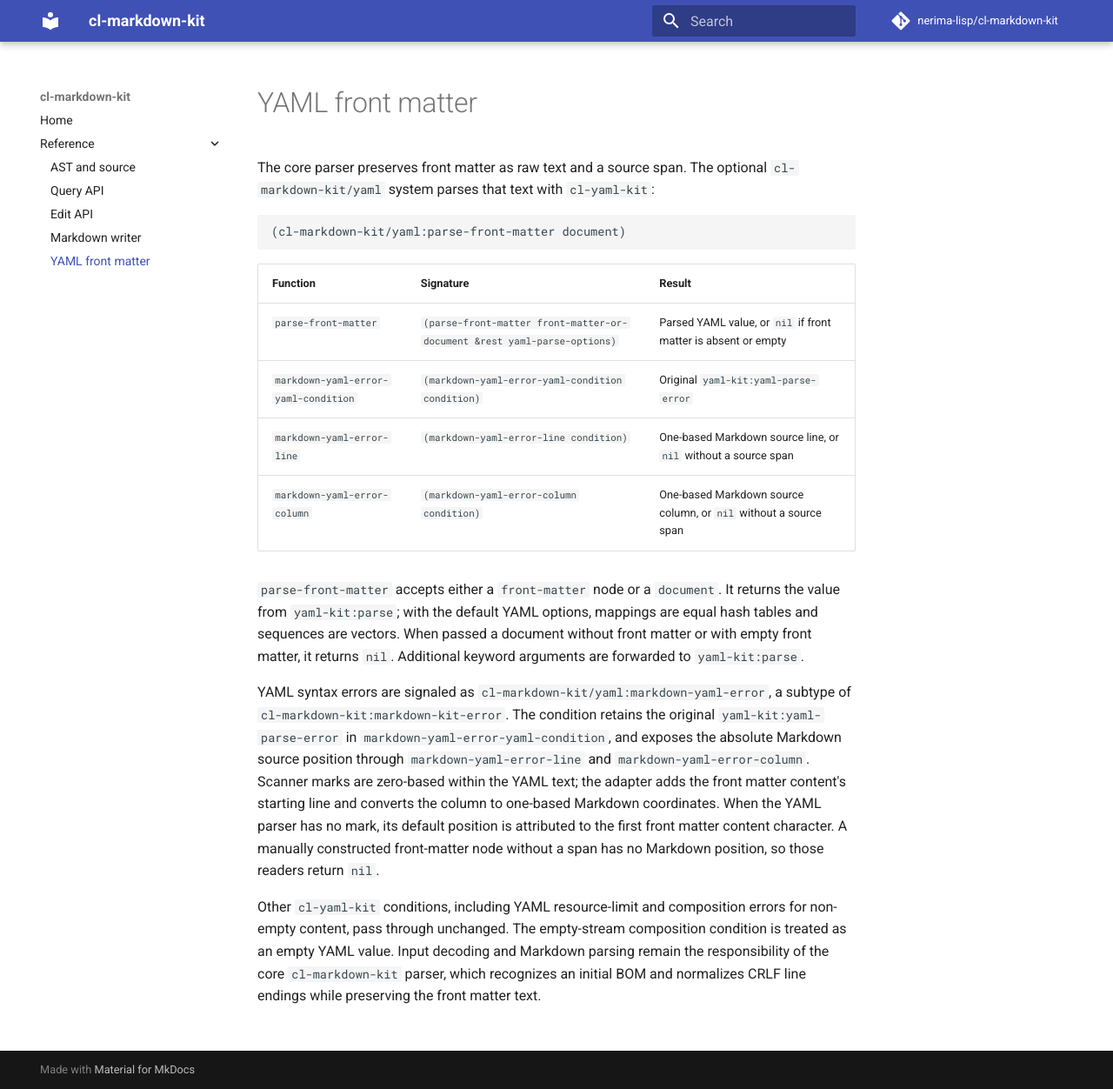
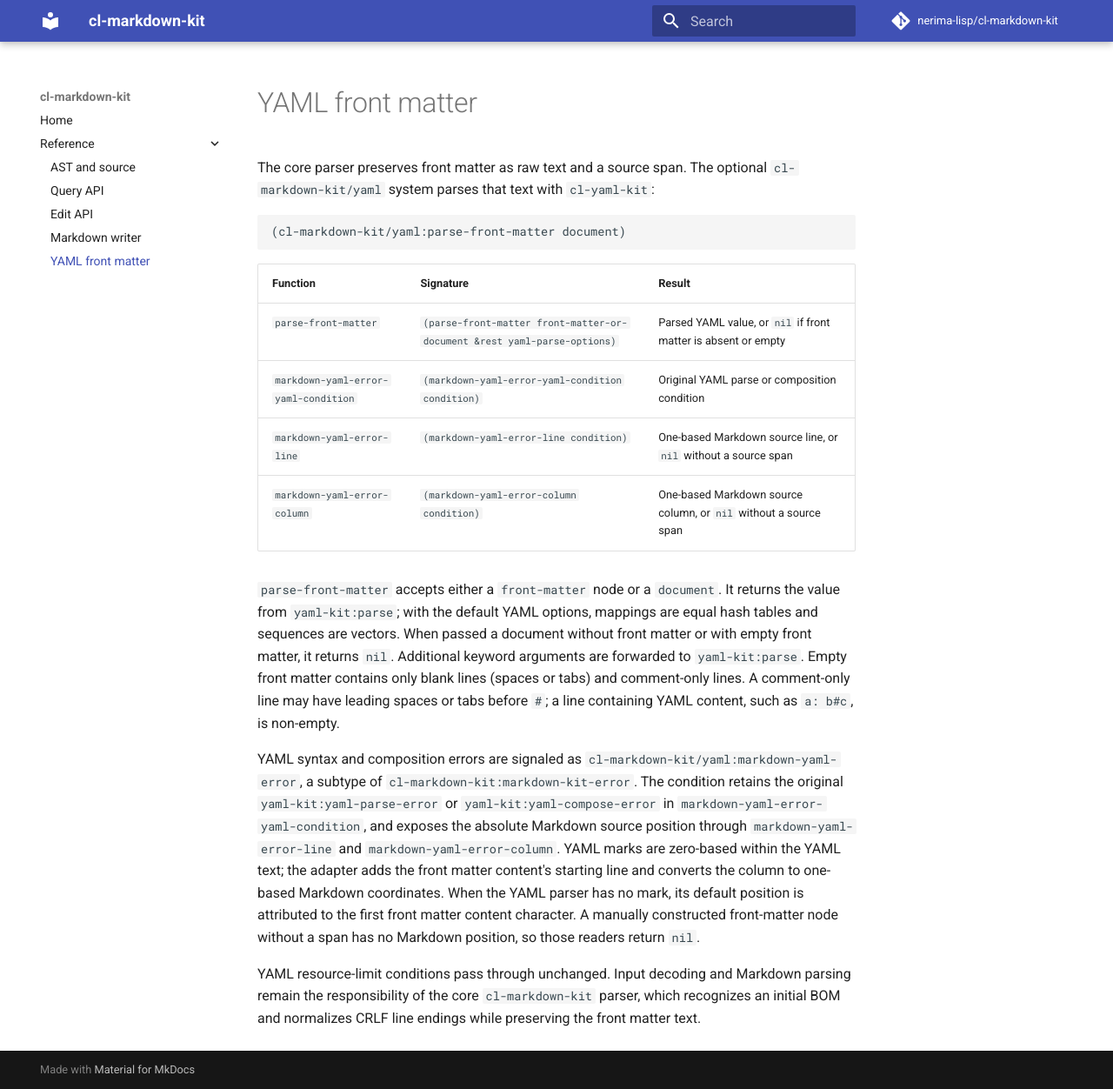
Before and after one commit to nerima-lisp/cl-markdown-kit, an MkDocs documentation site: the page built from docs/src/reference/yaml.md, in a window 1280 px wide and 1252 px high. Shown: the whole window at 87% size. Built offline with MkDocs 1.6.1 and Material for MkDocs 9.7.7, drawn with Linux system fonts in a browser that asks for light colours; comment, search, counter and statistics services are not loaded.

Commit message:
Handle empty YAML front matter and composition errors

```diff
--- a/docs/src/reference/yaml.md
+++ b/docs/src/reference/yaml.md
@@ -10,7 +10,7 @@ optional `cl-markdown-kit/yaml` system parses that text with `cl-yaml-kit`:
 | Function | Signature | Result |
 |---|---|---|
 | `parse-front-matter` | `(parse-front-matter front-matter-or-document &rest yaml-parse-options)` | Parsed YAML value, or `nil` if front matter is absent or empty |
-| `markdown-yaml-error-yaml-condition` | `(markdown-yaml-error-yaml-condition condition)` | Original `yaml-kit:yaml-parse-error` |
+| `markdown-yaml-error-yaml-condition` | `(markdown-yaml-error-yaml-condition condition)` | Original YAML parse or composition condition |
 | `markdown-yaml-error-line` | `(markdown-yaml-error-line condition)` | One-based Markdown source line, or `nil` without a source span |
 | `markdown-yaml-error-column` | `(markdown-yaml-error-column condition)` | One-based Markdown source column, or `nil` without a source span |
 
@@ -18,24 +18,25 @@ optional `cl-markdown-kit/yaml` system parses that text with `cl-yaml-kit`:
 returns the value from `yaml-kit:parse`; with the default YAML options, mappings
 are equal hash tables and sequences are vectors. When passed a document without
 front matter or with empty front matter, it returns `nil`. Additional keyword
-arguments are forwarded to `yaml-kit:parse`.
+arguments are forwarded to `yaml-kit:parse`. Empty front matter contains only
+blank lines (spaces or tabs) and comment-only lines. A comment-only line may
+have leading spaces or tabs before `#`; a line containing YAML content, such as
+`a: b#c`, is non-empty.
 
-YAML syntax errors are signaled as
+YAML syntax and composition errors are signaled as
 `cl-markdown-kit/yaml:markdown-yaml-error`, a subtype of
 `cl-markdown-kit:markdown-kit-error`. The condition retains the original
-`yaml-kit:yaml-parse-error` in
+`yaml-kit:yaml-parse-error` or `yaml-kit:yaml-compose-error` in
 `markdown-yaml-error-yaml-condition`, and exposes the absolute Markdown source
 position through `markdown-yaml-error-line` and
-`markdown-yaml-error-column`. Scanner marks are zero-based within the YAML text;
+`markdown-yaml-error-column`. YAML marks are zero-based within the YAML text;
 the adapter adds the front matter content's starting line and converts the
 column to one-based Markdown coordinates. When the YAML parser has no mark, its
 default position is attributed to the first front matter content character. A
 manually constructed front-matter node without a span has no Markdown position,
 so those readers return `nil`.
 
-Other `cl-yaml-kit` conditions, including YAML resource-limit and composition
-errors for non-empty content, pass through unchanged. The empty-stream
-composition condition is treated as an empty YAML value. Input decoding and
+YAML resource-limit conditions pass through unchanged. Input decoding and
 Markdown parsing remain the responsibility of the core `cl-markdown-kit`
 parser, which recognizes an initial BOM and normalizes CRLF line endings while
 preserving the front matter text.
```
Also changed, not shown: 2 other files.
